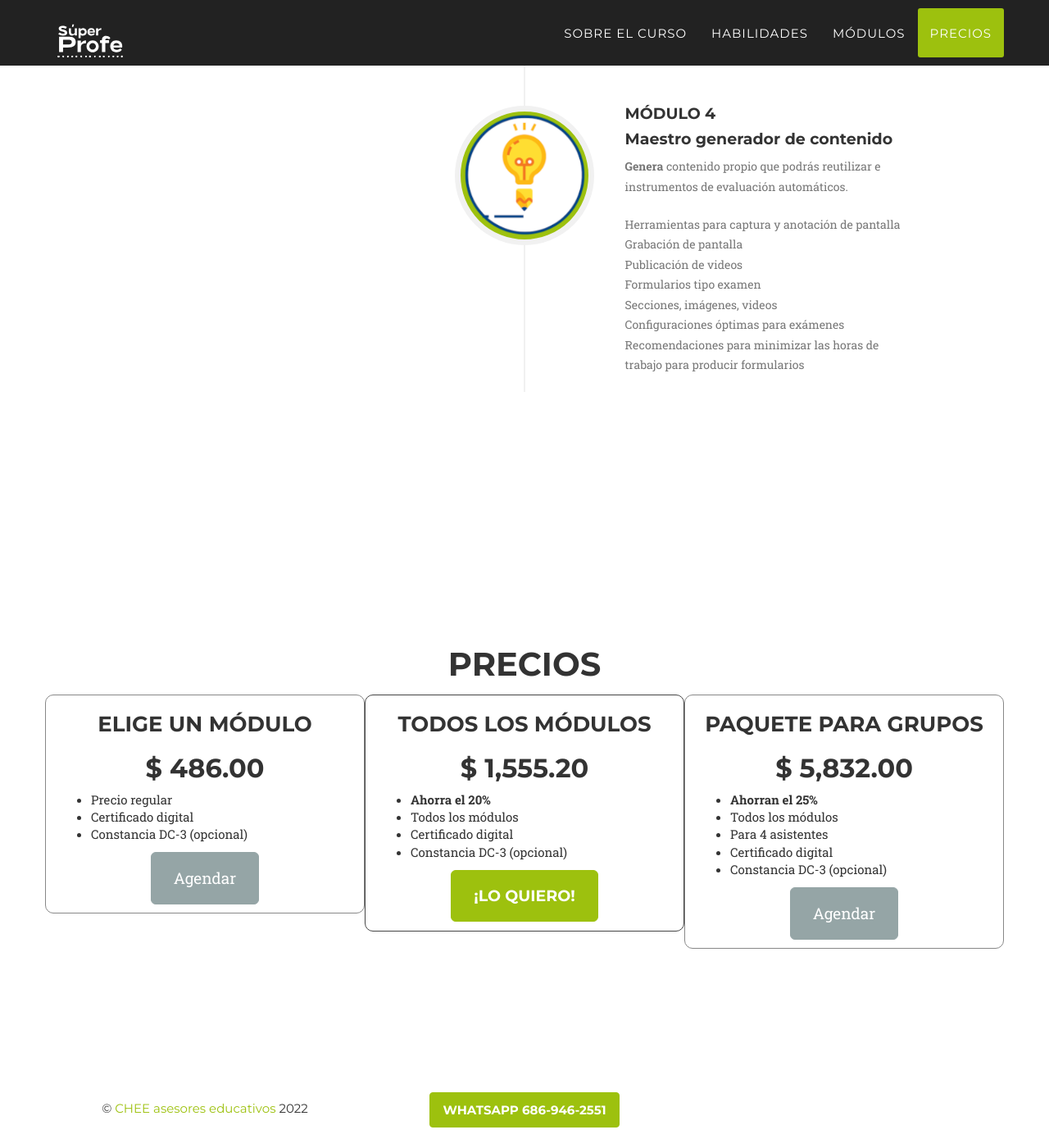
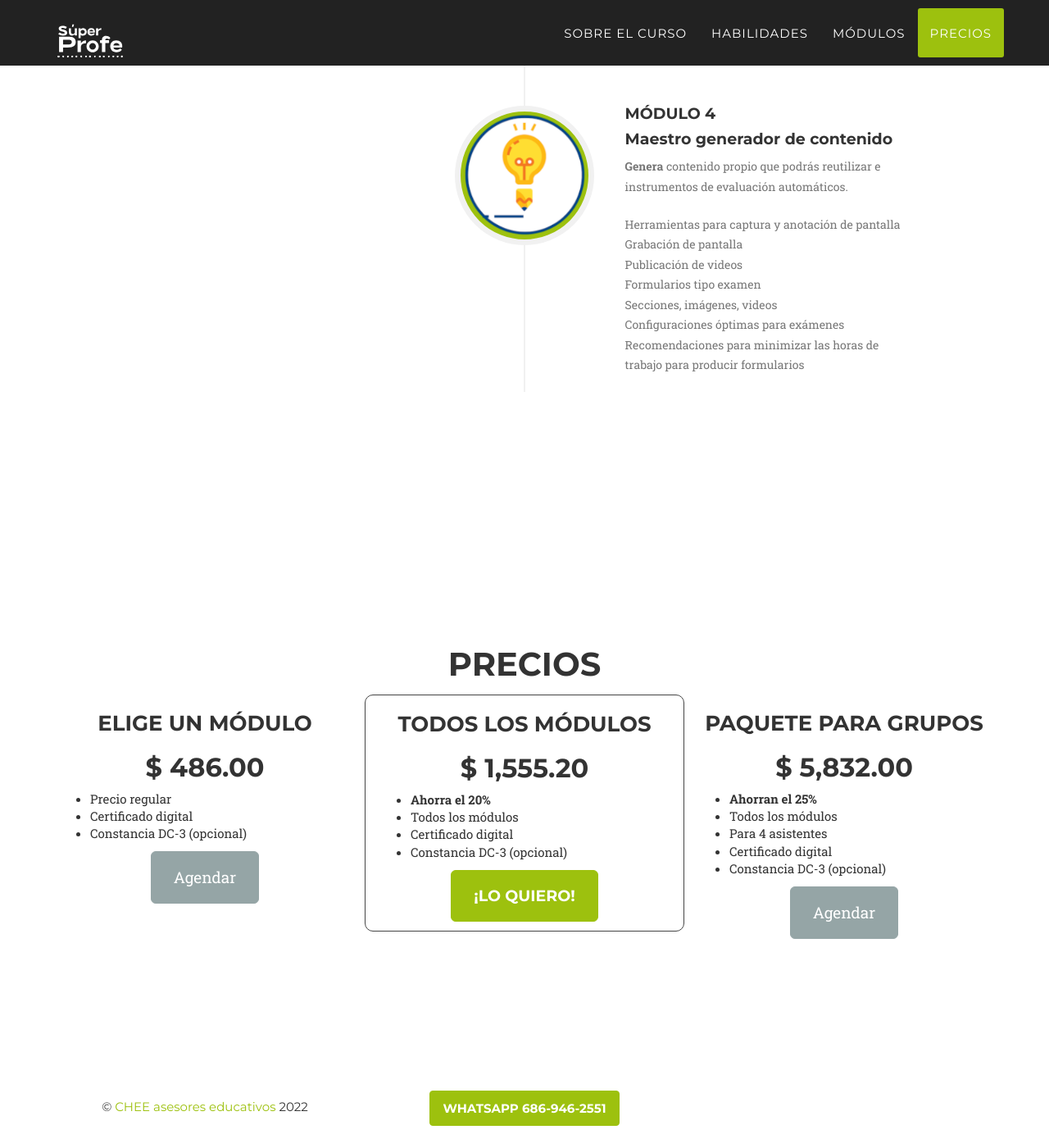
Before and after one commit to camachevaz/superProfe, a Jekyll site: the page built from index.html, in a window 1280 px wide and 1400 px high, scrolled down 4504 px. Shown: the whole window at 82% size. Built offline with Jekyll 4.4.1, drawn with Linux system fonts in a browser that asks for light colours; some web fonts are replaced.

Commit message:
Update agency.css

```diff
--- a/_includes/css/agency.css
+++ b/_includes/css/agency.css
@@ -866,6 +866,5 @@ body {
     webkit-tap-highlight-color: #{{ site.data.template.color.primary }};
 }
 
-#precios #popular, #precios .col-md-4{border-radius: 1rem;}
-#precios #popular{border: solid 1px #444;}
-#precios .col-md-4{border: solid 1px #888;}
+#precios #popular{border: solid 1px #444;
+border-radius: 1rem;}
```
